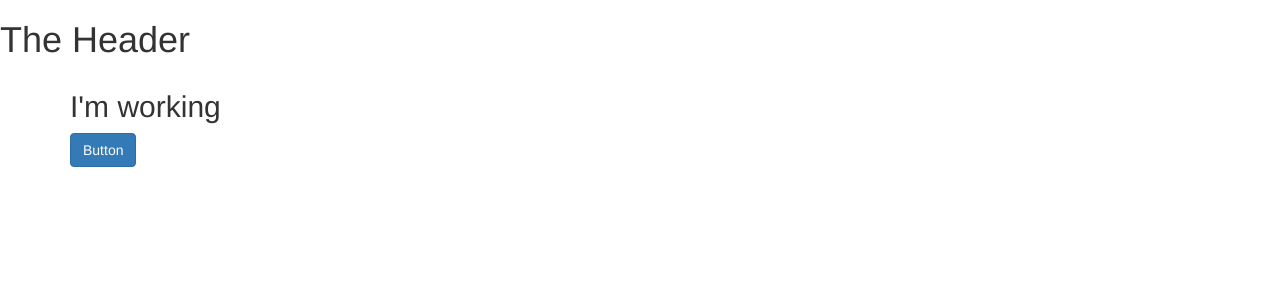
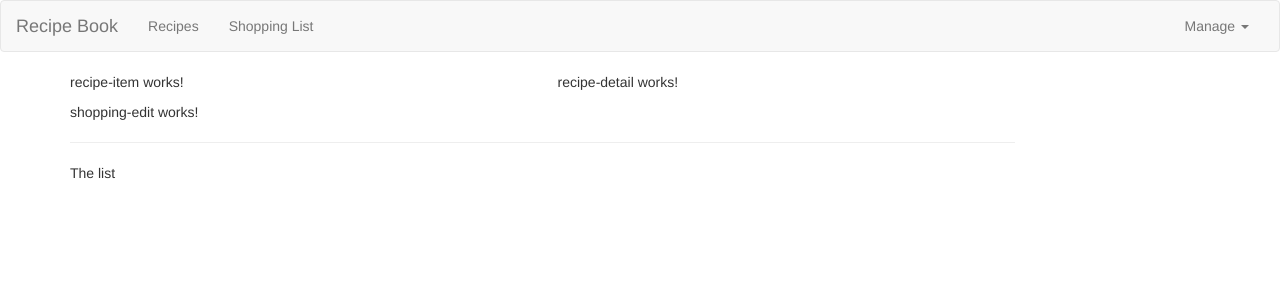
Before and after one commit to nathanejbrown/Angular-Course-Project, an Angular app: page / in a window 1280 px wide. Shown: the top 300 px of the page. Built offline with nearby package versions, Linux system fonts and the light colour scheme.

Commit message:
styled header

```diff
--- a/src/app/app.component.html
+++ b/src/app/app.component.html
@@ -2,8 +2,8 @@
 <div class="container">
   <div class="row">
     <div class="col-md-12">
-      <h2>I'm working</h2>
-      <button class='btn btn-primary'>Button</button>
+      <app-recipes></app-recipes>
+      <app-shopping-list></app-shopping-list>
     </div>
   </div>
 </div>
--- a/src/app/header/header.component.html
+++ b/src/app/header/header.component.html
@@ -1 +1,23 @@
-<h1>The Header</h1>
+<nav class='navbar navbar-default'>
+    <div class="container-fluid">
+        <div class="navbar-header">
+            <a href="#" class='navbar-brand'>Recipe Book</a>
+        </div>
+
+        <div class='collapse navbar-collapse'>
+            <ul class="nav navbar-nav">
+                <li><a href="#">Recipes</a></li>
+                <li><a href="#">Shopping List</a></li>
+            </ul>
+            <ul class="nav navbar-nav navbar-right">
+                <li class="dropdown">
+                    <a href="#" class='dropdown-toggle' role='button'>Manage <span class="caret"></span></a>
+                    <ul class="dropdown-menu">
+                        <li><a href="#">Save Data</a></li>
+                        <li><a href="#">Fetch Data</a></li>
+                    </ul>
+                </li>
+            </ul>
+        </div>
+    </div>
+</nav>
--- a/src/app/recipes/recipe-list/recipe-list.component.html
+++ b/src/app/recipes/recipe-list/recipe-list.component.html
@@ -1,3 +1 @@
-<p>
-  recipe-list works!
-</p>
+<app-recipe-item></app-recipe-item>
--- a/src/app/recipes/recipes.component.html
+++ b/src/app/recipes/recipes.component.html
@@ -1,3 +1,8 @@
-<p>
-  recipes works!
-</p>
+<div class="row">
+  <div class="col-md-5">
+    <app-recipe-list></app-recipe-list>
+  </div>
+  <div class="col-md-7">
+    <app-recipe-detail></app-recipe-detail>
+  </div>
+</div>
--- a/src/app/shopping-list/shopping-list.component.html
+++ b/src/app/shopping-list/shopping-list.component.html
@@ -1,3 +1,7 @@
-<p>
-  shopping-list works!
-</p>
+<div class="row">
+  <div class="col-xs-10">
+    <app-shopping-edit></app-shopping-edit>
+    <hr>
+    <p>The list</p>
+  </div>
+</div>
```
